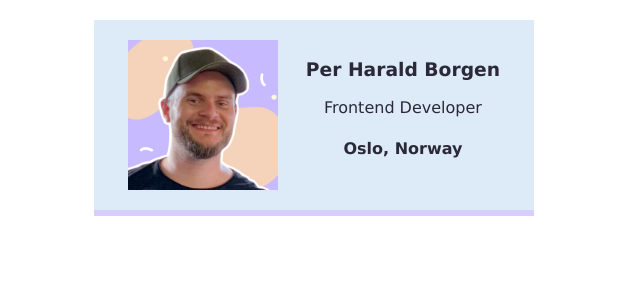
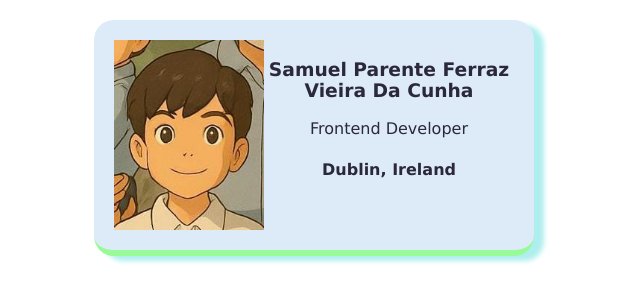
Before and after one commit to Samuel17062/business-card, a plain HTML site: page index.html in a window 1280 px wide. Shown: the whole page, without its empty margins (326-966 px from the left). Drawn offline with Linux system fonts and the light colour scheme.

Commit message:
Add files via upload

```diff
--- a/index.html
+++ b/index.html
@@ -4,11 +4,11 @@
     </head>
     <body>
         <div class="card">
-            <img class="avatar" src="images/per.png">
+            <img class="avatar" src="images/Samuel.jpg">
             <div >
-                <h3>Per Harald Borgen</h3>
+                <h3>Samuel Parente Ferraz Vieira Da Cunha</h3>
                 <p>Frontend Developer</p>
-                <h4>Oslo, Norway</h4>
+                <h4>Dublin, Ireland</h4>
             </div>
         </div>
     </body>
--- a/styles.css
+++ b/styles.css
@@ -21,7 +21,10 @@ body {
     text-align: center;
     background: #ddebf8;
     color: #2b2839;
-    border-bottom: 6px solid #d8cefe;
+    border-bottom: 6px solid palegreen;
+    border-radius: 20px;
+    box-shadow: 10px 5px 5px paleturquoise;
+;
 
     /*
     Challenge:
@@ -45,9 +48,3 @@ the design of your business card, e.g.:
 - hover effects  🤯🤯
 - animations     🤯🤯🤯
 */
-
-/*
-Final challenge:
-Download the code to your local computer and place it
-in a folder called "business-card"
-*/
```
Also changed, not shown: images/Samuel.jpg (added).
